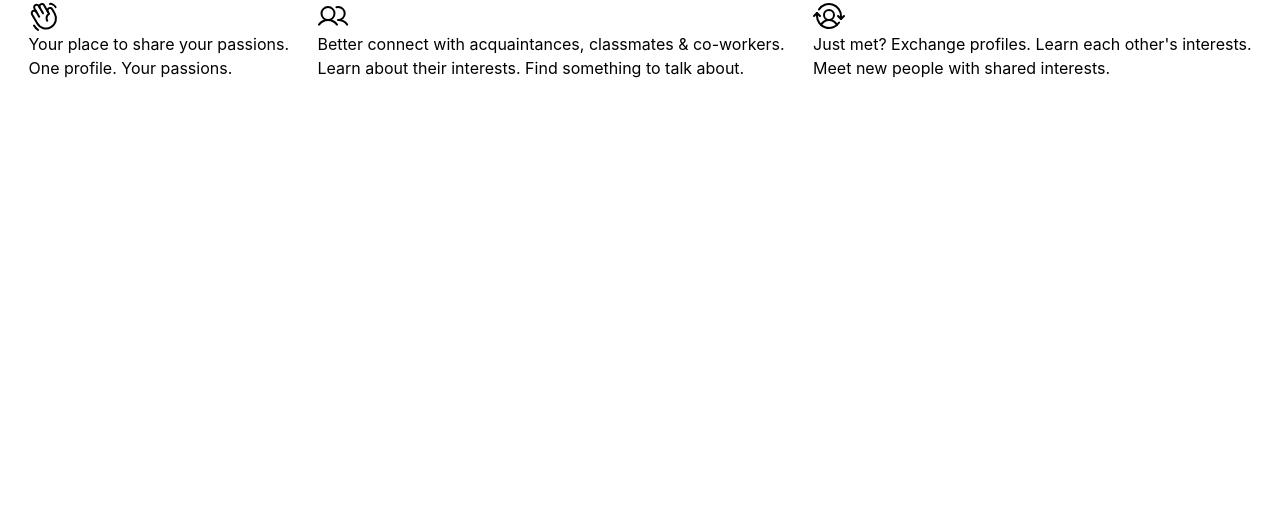
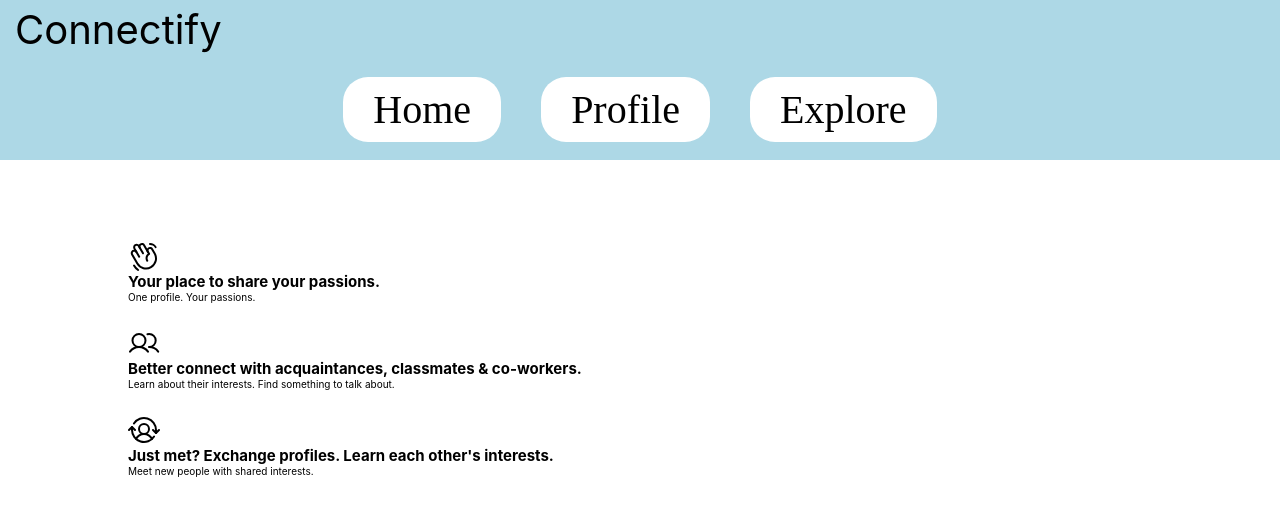
Before and after one commit to mwang840/Connectify, a React (Create React App) app: page / in a window 1280 px wide. Shown: the top 514 px of the page. Built offline with nearby package versions, Linux system fonts and the light colour scheme.

Commit message:
home edits + navbar. TODO: align icon left of txt

```diff
--- a/src/App.css
+++ b/src/App.css
@@ -34,11 +34,32 @@
   }
 }
 
-.left-value-props {
+/* .left-value-props {
   display: flex;
   flex-direction: row;
   justify-content: space-evenly;
   align-items: center;
   width: 100%;
   height: 100%;
+} */
+.left-value-props {
+  position: absolute;
+  top: 30%;
+  left: 10%;
+  /* transform: translate(-50%, -50%); */
 }
+
+.value-prop-title {
+  font-size: 15px;
+  font-weight: bold;
+  color: black;
+  text-align: left;
+  line-height: normal;
+}
+
+.value-prop-body {
+  font-size: 10px;
+  color: black;
+  text-align: left;
+  line-height: normal;
+}
--- a/src/App.tsx
+++ b/src/App.tsx
@@ -5,6 +5,7 @@ import About from './components/About'
 import './App.css';
 import HelloWorld from './components/hello_world'
 import Home from './components/home'
+import { ViewNavbar } from './components/ViewNavbar'
 
 // import Welcome from './components/value-prop';
 
@@ -12,6 +13,7 @@ import Home from './components/home'
 function App() {
   return (
     <div className="Value-propositions">
+      < ViewNavbar />
       <Home />
     </div>
     // <div>
--- a/src/components/home.jsx
+++ b/src/components/home.jsx
@@ -9,17 +9,19 @@ function Home() {
         <div className='left-value-props'>
             <ul>
                 <HandWavingSvg />
-                <ValueProp title="Your place to share your passions."
+                <ValueProp className="text_container" title="Your place to share your passions."
                 text="One profile. Your passions." />
             </ul>
+            <br></br>
             <ul>
                 <UsersSvg />
-                <ValueProp title="Better connect with acquaintances, classmates & co-workers. "
+                <ValueProp className="text_container" title="Better connect with acquaintances, classmates & co-workers. "
                 text="Learn about their interests. Find something to talk about." />
             </ul>
+            <br></br>
             <ul>
                 <UserSwitchSvg />
-                <ValueProp title="Just met? Exchange profiles. Learn each other's interests."
+                <ValueProp className="text_container" title="Just met? Exchange profiles. Learn each other's interests."
                 text="Meet new people with shared interests." />
             </ul>
         </div>
--- a/src/components/value-prop.tsx
+++ b/src/components/value-prop.tsx
@@ -6,8 +6,8 @@ function Welcome(props: { name: string; }) {
 
 function ValueProp(props: { title: string, text: string;}) {
     return <div>
-        <h1>{props.title}</h1>
-        <p>{props.text}</p>
+        <h1 className="value-prop-title">{props.title}</h1>
+        <p className="value-prop-body">{props.text}</p>
     </div>;
 }
 
```
